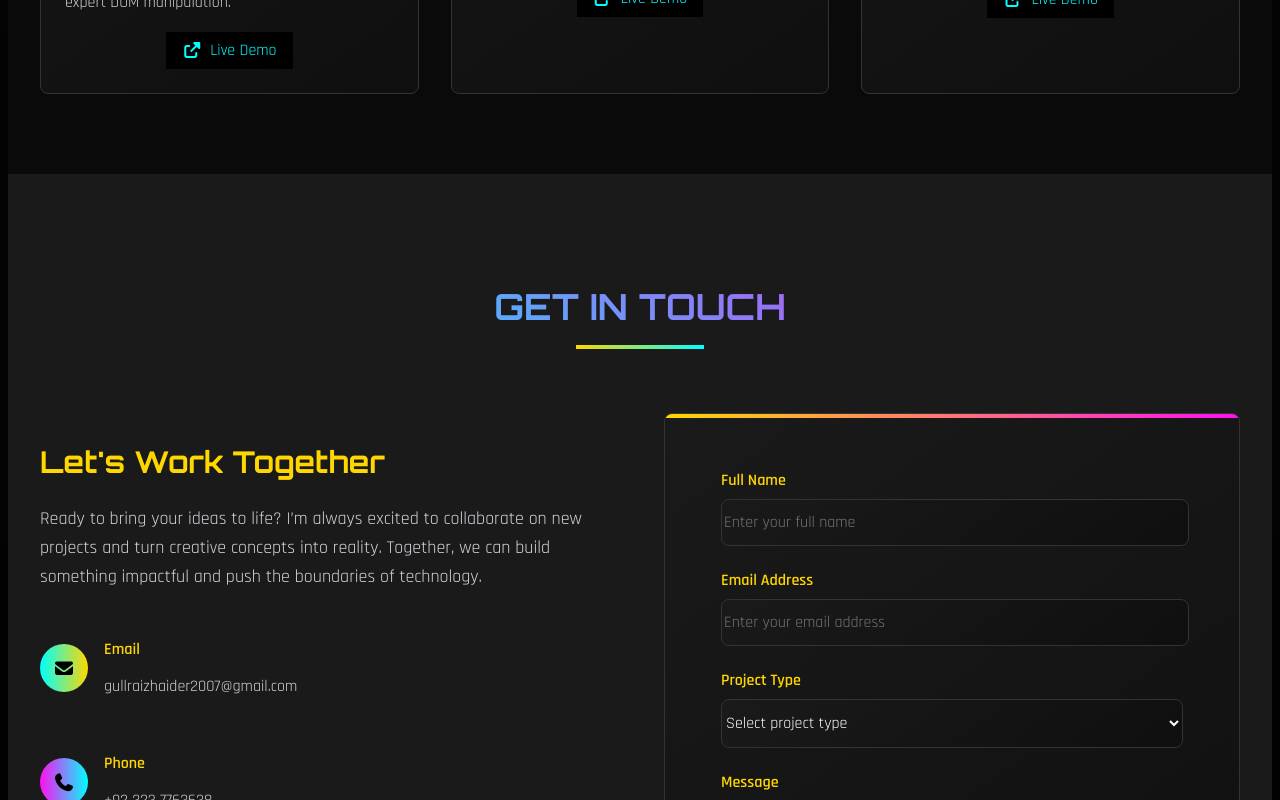
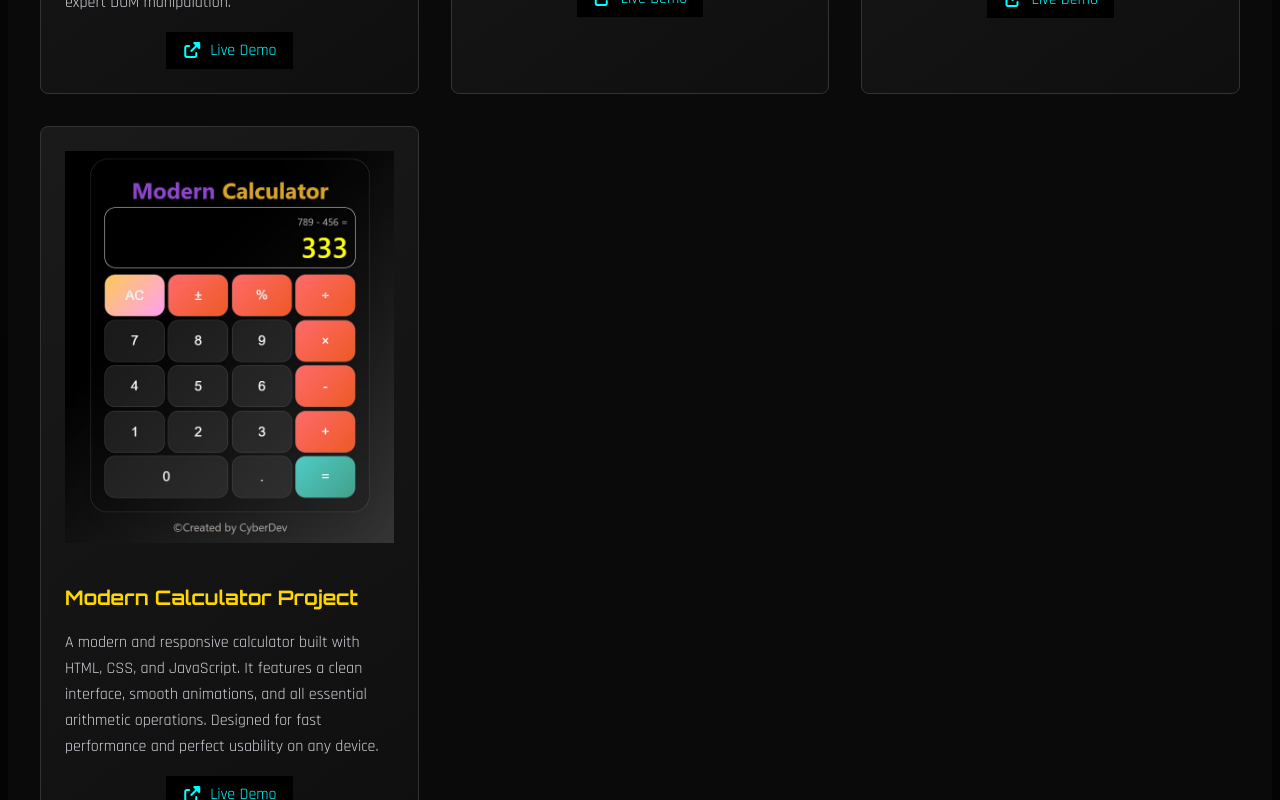
Before and after one commit to the-curiouscoder/my-portfolio, a React (Create React App) app: page / in a window 1280 px wide. Shown: the part 3540-4340 px from the top of the page. Built offline with nearby package versions, Linux system fonts and the light colour scheme.

Commit message:
adding new project

```diff
--- a/src/components/Projects.js
+++ b/src/components/Projects.js
@@ -3,6 +3,7 @@ import React from "react";
 import landingpage from '../assets/landingpage.png';
 import portfolio from '../assets/portfolio.png';
 import todolist from '../assets/todolist.png';
+import calculator from '../assets/calculator.jpg';
 import { useIntersectionObserver } from "../hooks/useIntersectionObserver";
 
 const Projects = () => {
@@ -17,7 +18,7 @@ const Projects = () => {
       // icon: "fas fa-shopping-cart",
       gradient: "from-cyber-gold/20 to-cyber-cyan/20",
       iconColor: "text-cyber-gold",
-      demolink: "https://the-curiouscoder.github.io/Todo-list/",
+      demolink: "https://cyberdevtodolist.netlify.app/",
       image: todolist, // imported image
     },
     {
@@ -37,9 +38,18 @@ const Projects = () => {
       // icon: "fas fa-chart-line",
       gradient: "from-cyber-cyan/20 to-cyber-gold/20",
       iconColor: "text-cyber-cyan",
-      demolink: "https://the-curiouscoder.github.io/Landing_page/",
+      demolink: "https://cyberdevlandingpage.netlify.app/",
       image: landingpage, // imported image
     },
+    {
+      title: "Modern Calculator Project",
+      description:"A modern and responsive calculator built with HTML, CSS, and JavaScript. It features a clean interface, smooth animations, and all essential arithmetic operations. Designed for fast performance and perfect usability on any device.",
+      // icon: "fas fa-chart-line",
+      gradient: "from-cyber-cyan/20 to-cyber-gold/20",
+      iconColor: "text-cyber-cyan",
+      demolink: "https://cyberdevcalculator.netlify.app/",
+      image: calculator, // imported image
+    }
   ];
 
   return (
--- a/src/components/project.css
+++ /dev/null
@@ -1,4 +0,0 @@
-i{
-   text-decoration: none !important;
-
-}
```
Also changed, not shown: src/assets/calculator.jpg (added).
